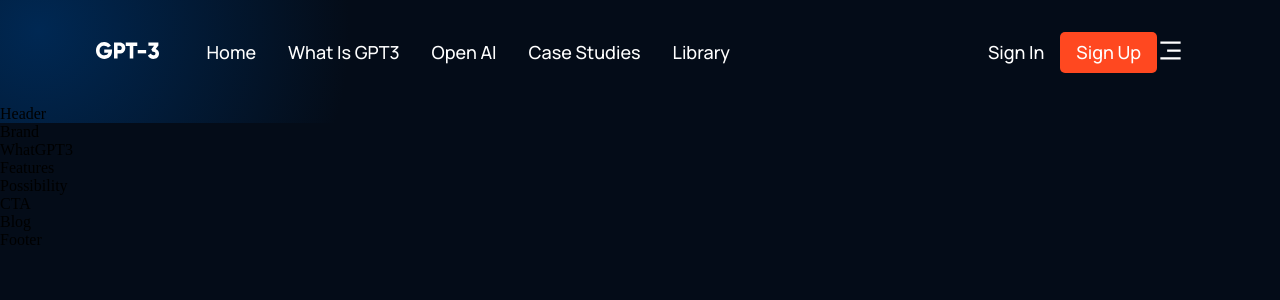
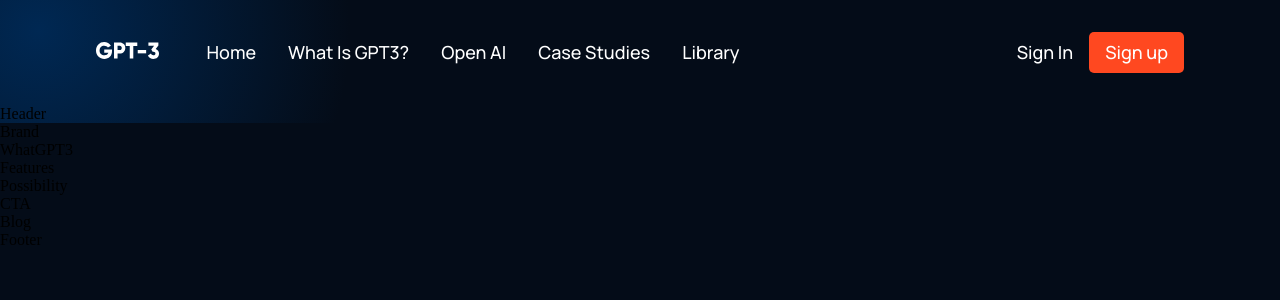
Before and after one commit to Fatima-hub333/react-website, a React (Create React App) app: page / in a window 1280 px wide. Shown: the top 300 px of the page. Built offline with nearby package versions, Linux system fonts and the light colour scheme.

Commit message:
add styling for mobile & tablet navigation

```diff
--- a/src/components/navbar/Nabvar.jsx
+++ b/src/components/navbar/Nabvar.jsx
@@ -16,40 +16,49 @@
   </>
 )
 
-const Nabvar = () => {
+const Navbar = () => {
   const [toggleMenu, setToggleMenu] = useState(false);
 
   return (
-    <div className='gpt3__navbar'>
-      <div className='gpt3__navbar-links'>
-        <div className='gpt3__navbar-links_logo'>
-          <img src={logo} alt="logo" />
+    <div className="gpt3__navbar">
+      <div className="gpt3__navbar-links">
+        <div className="gpt3__navbar-links_logo">
+          <img src={logo} alt="logo"/>
         </div>
-        <div className='gpt3__navbar-links_container'>
-          <Menu />
+        <div className="gpt3__navbar-links_container">
+          <p><a href="#home">Home</a></p>
+          <p><a href="#wgpt3">What is GPT3?</a></p>
+          <p><a href="#possibility">Open AI</a></p>
+          <p><a href="#features">Case Studies</a></p>
+          <p><a href="#blog">Library</a></p>
         </div>
       </div>
       <div className="gpt3__navbar-sign">
         <p>Sign in</p>
-        <button type="button">Sign Up</button>
+        <button type="button">Sign up</button>
       </div>
       <div className="gpt3__navbar-menu">
-        { toggleMenu
+        {toggleMenu
           ? <RiCloseLine color="#fff" size={27} onClick={() => setToggleMenu(false)} />
-          : <RiMenu3Line color="#fff" size={27} onClick={() => setToggleMenu(true)} />
-        }
-
+          : <RiMenu3Line color="#fff" size={27} onClick={() => setToggleMenu(true)} />}
         {toggleMenu && (
-          <div className="gpt3__navbar-menu_container scale-up-center">
-            <div className="gpt3__navbar-menu_container-links">
-              <Menu />
-            </div>
+        <div className="gpt3__navbar-menu_container scale-up-center">
+          <div className="gpt3__navbar-menu_container-links">
+            <p><a href="#home">Home</a></p>
+            <p><a href="#wgpt3">What is GPT3?</a></p>
+            <p><a href="#possibility">Open AI</a></p>
+            <p><a href="#features">Case Studies</a></p>
+            <p><a href="#blog">Library</a></p>
           </div>
-        )
-        }
+          <div className="gpt3__navbar-menu_container-links-sign">
+            <p>Sign in</p>
+            <button type="button">Sign up</button>
+          </div>
+        </div>
+        )}
       </div>
     </div>
-  )
-}
+  );
+};
 
-export default Nabvar
+export default Navbar;
--- a/src/components/navbar/navbar.css
+++ b/src/components/navbar/navbar.css
@@ -1,7 +1,8 @@
-.gpt3__navbar{
+.gpt3__navbar {
   display: flex;
   justify-content: space-between;
   align-items: center;
+
   padding: 2rem 6rem;
 }
 
@@ -16,17 +17,17 @@
   margin-right: 2rem;
 }
 
-.gpt3__navbar-links_logo img{
+.gpt3__navbar-links_logo img {
   width: 62.56px;
   height: 16.02px;
 }
 
-.gpt3__navbar-links_container{
+.gpt3__navbar-links_container {
   display: flex;
   flex-direction: row;
 }
 
-.gpt3__navbar-sign{
+.gpt3__navbar-sign {
   display: flex;
   justify-content: flex-end;
   align-items: center;
@@ -41,6 +42,7 @@
   font-size: 18px;
   line-height: 25px;
   text-transform: capitalize;
+
   margin: 0 1rem;
   cursor: pointer;
 }
@@ -49,15 +51,84 @@
 .gpt3__navbar-menu_container button {
   padding: 0.5rem 1rem;
   color: #fff;
+  background: #FF4820;
   font-family: var(--font-family);
   font-weight: 500;
   font-size: 18px;
   line-height: 25px;
-  left: 1153px;
-  top: 55px;
-  background: #ff4820;
-  border-radius: 5px;
-  border: 0;
+  border: none;
   outline: none;
   cursor: pointer;
+  border-radius: 5px;
 }
+
+.gpt3__navbar-menu {
+  margin-left: 1rem;
+
+  display: none;
+  position: relative;
+}
+
+.gpt3__navbar-menu svg {
+  cursor: pointer;
+}
+
+.gpt3__navbar-menu_container {
+  display: flex;
+  justify-content: flex-end;
+  align-items: flex-end;
+  flex-direction: column;
+
+  text-align: end;
+  background: var(--color-footer);
+  padding: 2rem;
+  position: absolute;
+  right: 0;
+  top: 40px;
+  margin-top: 1rem;
+  min-width: 210px;
+  border-radius: 5px;
+  box-shadow: 0px 0px 5px rgba(0,0, 0,0.2);
+}
+
+.gpt3__navbar-menu_container p {
+  margin: 1rem 0;
+}
+
+.gpt3__navbar-menu_container-links-sign {
+  display: none;
+}
+
+@media screen and (max-width: 1050px) {
+  .gpt3__navbar-links_container {
+      display: none;
+  }
+
+  .gpt3__navbar-menu {
+      display: flex;
+  }
+}
+
+@media screen and (max-width: 700px) {
+  .gpt3__navbar {
+      padding: 2rem 4rem;
+  }
+}
+
+@media screen and (max-width: 550px) {
+  .gpt3__navbar {
+      padding: 2rem;
+  }
+
+  .gpt3__navbar-sign {
+      display: none;
+  }
+
+  .gpt3__navbar-menu_container {
+      top: 20px;
+  }
+
+  .gpt3__navbar-menu_container-links-sign {
+      display: block;
+  }
+}
```
